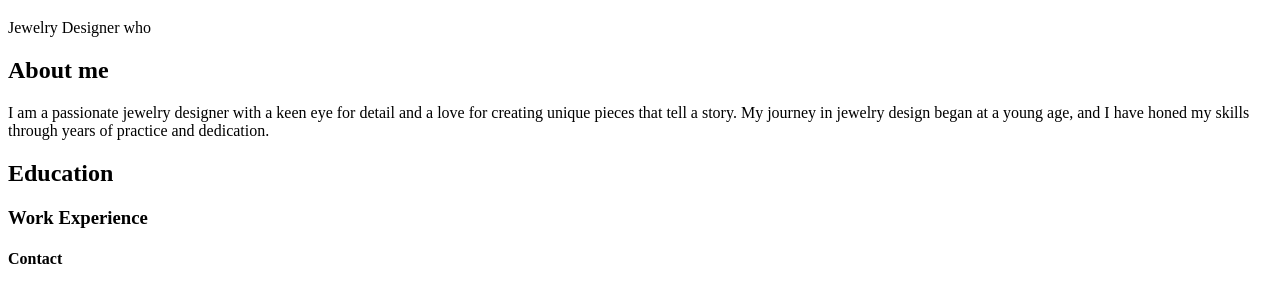
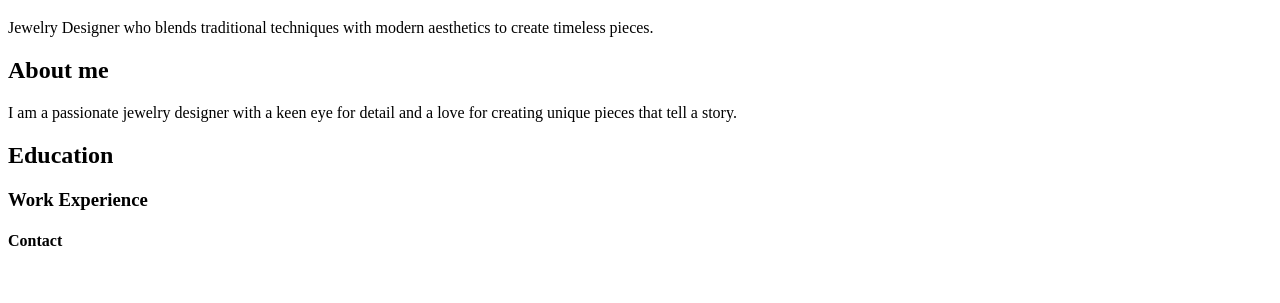
Before and after one commit to NidnipaRin/jsd13-vibe-code-my-ecommerce, a plain HTML site: page HTML-Coach-Kan-Class/index.html in a window 1280 px wide. Shown: the part 61-364 px from the top of the page. Drawn offline with Linux system fonts and the light colour scheme.

Commit message:
ปรับแก้ Html คนรักแมวเพิ่มนิดหน่อย

```diff
--- a/HTML-Coach-Kan-Class/index.html
+++ b/HTML-Coach-Kan-Class/index.html
@@ -7,9 +7,9 @@
 </head>
 <body>
     <h1>Nidnipa</h1>
-    <p>Jewelry Designer who</p>
+    <p>Jewelry Designer who blends traditional techniques with modern aesthetics to create timeless pieces.</p>
     <h2>About me</h2>
-    <p>I am a passionate jewelry designer with a keen eye for detail and a love for creating unique pieces that tell a story. My journey in jewelry design began at a young age, and I have honed my skills through years of practice and dedication.</p>
+    <p>I am a passionate jewelry designer with a keen eye for detail and a love for creating unique pieces that tell a story.</p>
     <h2>Education</h2>
     <h3>Work Experience</h3>
     <h4>Contact</h4>
```
